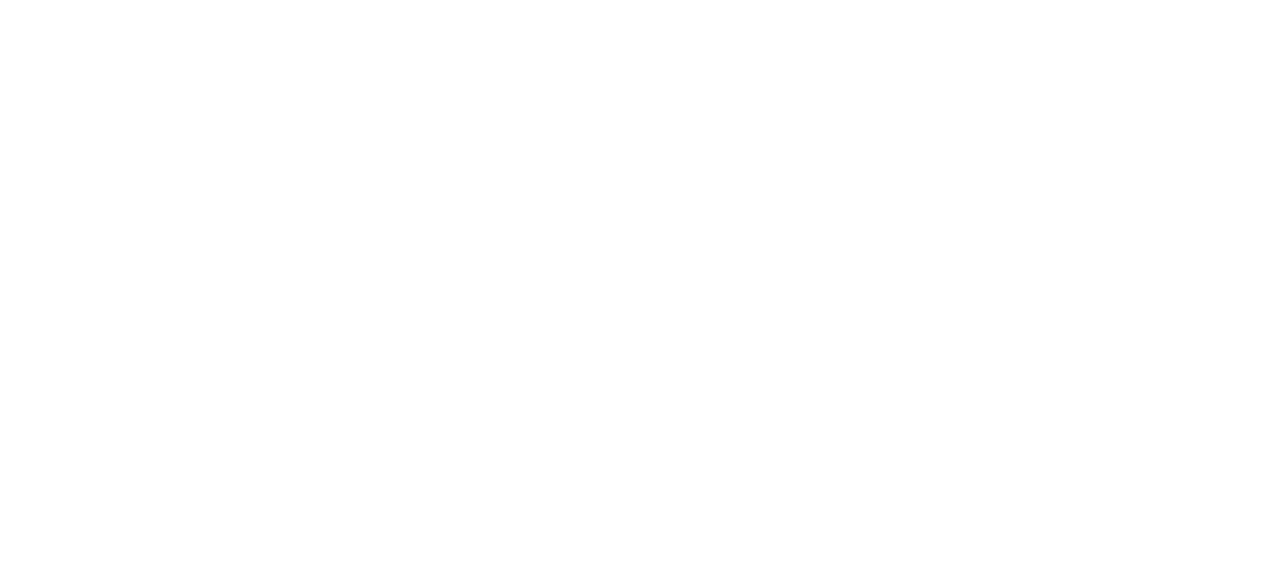
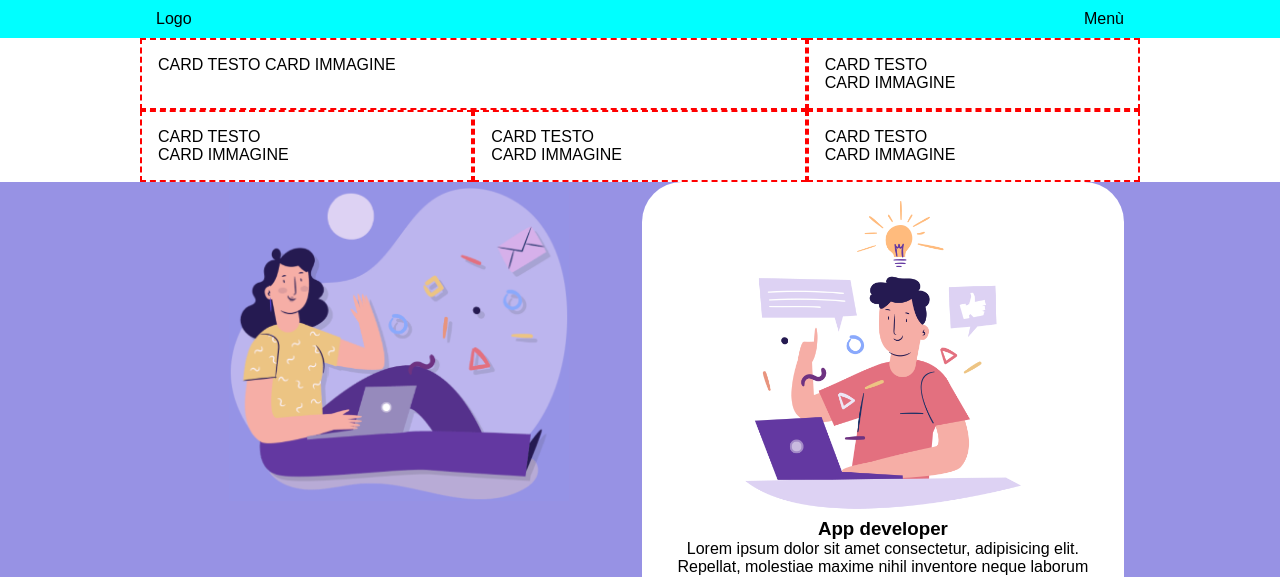
Before and after one commit to TommasoBertossi/htmlcss-responsive-layout, a plain HTML site: page index.html in a window 1280 px wide. Shown: the top 577 px of the page. Drawn offline with Linux system fonts and the light colour scheme.

Commit message:
add first and second section

```diff
--- a/css/style.css
+++ b/css/style.css
@@ -0,0 +1,132 @@
+* {
+    box-sizing: border-box;
+    padding: 0;
+    margin: 0;
+}
+
+body {
+    font-family: 'Akatab', sans-serif;
+}
+/*
+    DEBUG
+*/
+img {
+    max-width: 100%;
+}
+.bordered{
+    border: 2px dashed red;
+    min-height: 50px;
+}
+
+/*
+    HEADER
+*/
+
+#header {
+    width: 100%;
+    padding: 10px;
+    background-color: aqua;
+}
+
+#header .container{
+    display: flex;
+    justify-content: space-between;
+}
+
+/*
+    FIRST SECTION
+*/
+
+
+/*
+    LAYOUT
+*/
+.container{
+    max-width: 100%;
+    margin-left: auto;
+    margin-right: auto;
+    padding: 0 1rem;
+}
+
+section:nth-last-of-type(odd) {
+    background-color: #9792e4;
+}
+.row{
+
+    margin-left: -1rem;
+    margin-right: -1rem;
+
+    display: flex;
+    flex-direction: column;
+}
+
+.col {
+    padding: 1rem;
+}
+
+/*
+    PLANNING
+ */
+.planning-up {
+    color: white;
+    text-align: center;
+}
+
+.planning-up h2{
+    font-size: 2rem;
+    padding: 30px;
+}
+ .planning-card{
+    background-color: white;
+    border-radius: 40px;
+    text-align: center;
+    padding: 15px;
+ }
+
+/*
+    MEDIA QUERY
+*/
+
+@media screen and (min-width: 576px) {
+
+    .row{
+        flex-direction: row;
+        flex-wrap: wrap;
+    }
+
+    .col{
+        width: calc(100% / 3);
+    }
+
+    .col:first-child {
+        width: calc((100% / 3) * 2);
+    }
+
+}
+
+
+
+@media screen and (min-width: 992px) {
+
+    #header .container,
+    #intro .container,
+    #planning .container {
+        max-width: 1000px;
+    }
+
+    .card.first .card-text, .card-img {
+        display: inline-block;
+    }
+
+    #planning .container {
+        display: flex;
+    }
+
+    .planning-up h2{
+            padding-top: 110px;
+        }
+
+    #planning img{
+        max-width: 70%;
+    }
+}
--- a/index.html
+++ b/index.html
@@ -7,6 +7,71 @@
     <link rel="stylesheet" href="./css/style.css">
     <title>Document</title>
 </head>
+<!-- HEADER -->
+<header id="header">
+    <div class="container">
+        <div>Logo</div>
+        <div>Menù</div>
+    </div>
+</header>
+<!-- MAIN -->
+<main>
+    <!-- INTRO -->
+    <section id="intro">
+        <div class="container">
+            <div class="row">
+                <div class="col bordered">
+                    <div class="card first">
+                    <div class="card-text">CARD TESTO</div>
+                    <div class="card-img">CARD IMMAGINE</div>
+                    </div>
+                </div>
+                <div class="col bordered">
+                    <div class="card">
+                        <div class="card-text">CARD TESTO</div>
+                        <div class="card-img">CARD IMMAGINE</div>
+                    </div>
+                </div>
+                <div class="col bordered">
+                    <div class="card">
+                        <div class="card-text">CARD TESTO</div>
+                        <div class="card-img">CARD IMMAGINE</div>
+                    </div>
+                </div>
+                <div class="col bordered">
+                    <div class="card">
+                        <div class="card-text">CARD TESTO</div>
+                        <div class="card-img">CARD IMMAGINE</div>
+                    </div>
+                </div>
+                <div class="col bordered">
+                    <div class="card">
+                        <div class="card-text">CARD TESTO</div>
+                        <div class="card-img">CARD IMMAGINE</div>
+                    </div>
+                </div>
+            </div>
+
+
+        </div>
+    </section>
+    <section id="planning">
+        <div class="container">
+            <div class="planning-up">
+                <img src="./img/planning1.png" alt="">
+                <h2>Strategic Planning</h2>
+                <p>Lorem ipsum dolor sit amet consectetur adipisicing elit. Eos nisi, totam delectus praesentium maxime sapiente autem, quis nam ratione quisquam repudiandae ipsum odio dolores facilis. Sit quis sint beatae saepe.</p>
+            </div>
+            <div class="planning-down">
+                <div class="planning-card">
+                    <img src="./img/planning2.png" alt="">
+                    <h3>App developer</h3>
+                    <p>Lorem ipsum dolor sit amet consectetur, adipisicing elit. Repellat, molestiae maxime nihil inventore neque laborum natus eos ipsa molestias a, vero eum esse provident impedit eligendi rem nam qui delectus.</p>
+                </div>
+            </div>
+        </div>
+    </section>
+</main>
 <body>
 
 </body>
```
Also changed, not shown: img/about.jpg (added), img/logo.png (added), img/phone.png (added), img/planning1.png (added), img/planning2.png (added), img/testimonial1.jpg (added), img/testimonial2.jpg (added), img/testimonial3.jpg (added).
